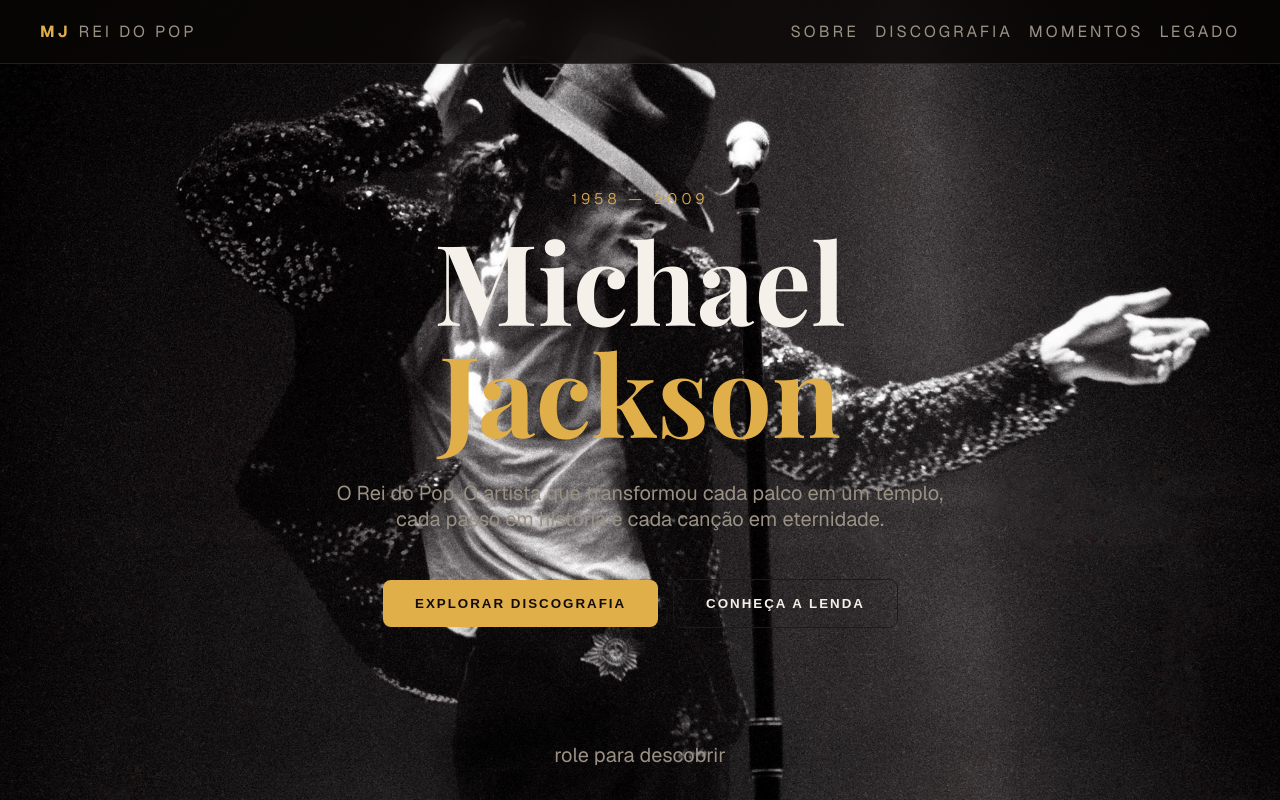
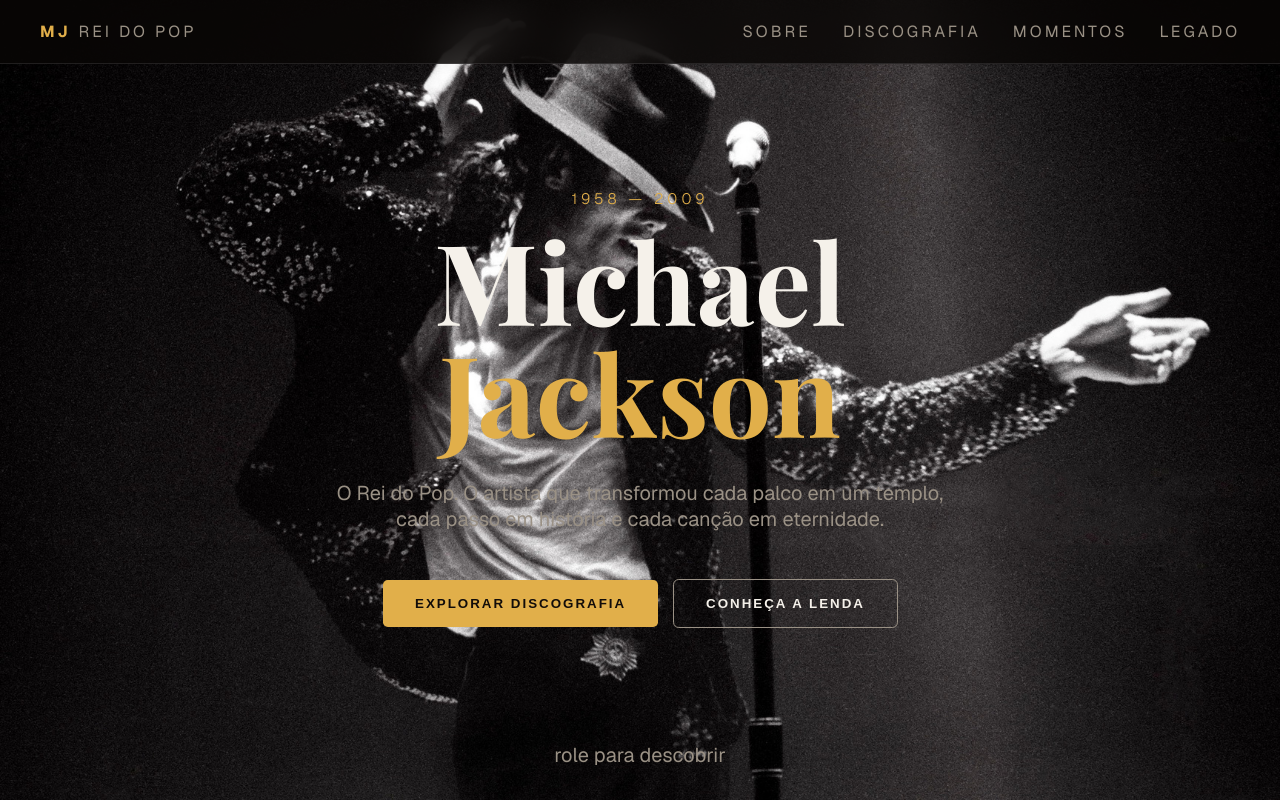
Before and after one commit to BernardoWE/Portfolio-Bernardo, a React (Vite) app: page / in a window 1280 px wide. Built offline with nearby package versions, Linux system fonts and the light colour scheme; a web font is replaced by a local one.

Commit message:
pequenas alteracoes na nav

```diff
--- a/src/pages/home/App.jsx
+++ b/src/pages/home/App.jsx
@@ -34,8 +34,10 @@
             <p>O Rei do Pop. O artista que transformou cada palco em um templo, <br />cada passo em história e cada canção em eternidade.</p>
           </div>
           <div className='container-buttons'>
-            <Button primary>EXPLORAR DISCOGRAFIA</Button>
-            <Button>CONHEÇA A LENDA</Button>
+            <a href="#discography">
+            <Button primary>EXPLORAR DISCOGRAFIA</Button></a>
+            <a href="#legacy">
+            <Button>CONHEÇA A LENDA</Button></a>
           </div>
           <p className='hero-cta'>role para descobrir</p>
         </div>
--- a/src/pages/home/styles.js
+++ b/src/pages/home/styles.js
@@ -71,7 +71,7 @@
 }
 nav ul{
     display: flex;
-    gap: 1rem;
+    gap: 2rem;
     list-style: none;
 
 }
@@ -161,12 +161,12 @@
 background-color: ${props => props.primary ? Colors.primary : 'transparent'};
 color: ${props => props.primary ? Colors.primaryForeground : Colors.foreground};
 border: none;
-outline: ${props => props.primary ? 'none' : `1px solid ${Colors.secondary}`};
+outline: ${props => props.primary ? 'none' : `1px solid ${Colors.mutedForeground}`};
 padding: 1rem 2rem;
 /* font-size: 1.25rem; */
 letter-spacing: 2px;
 font-weight: 700;
-border-radius: 0.5rem;
+border-radius: 0.3rem;
 cursor: pointer;
 transition: all 0.3s ease;
 &:hover{
```
